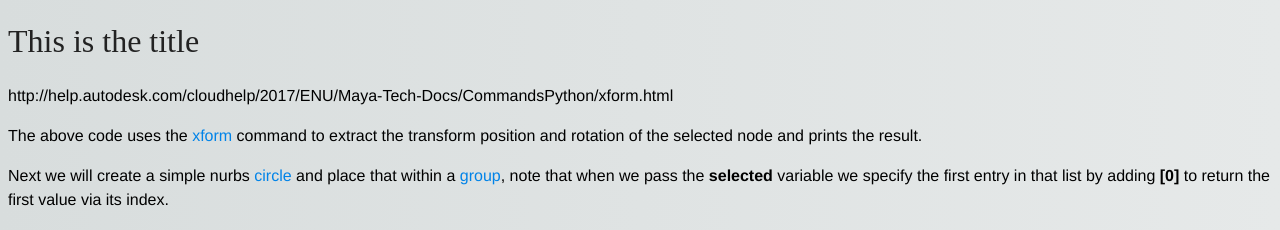
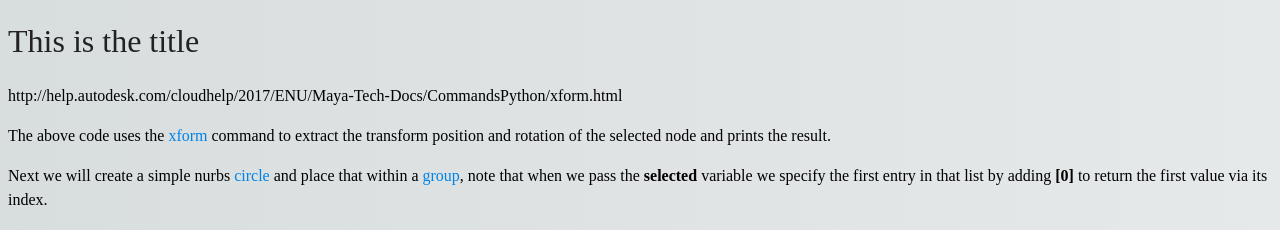
Before and after one commit to learngamedesign/learngamedesign.github.io, a plain HTML site: page index.html in a window 1280 px wide. Shown: the top 230 px of the page. Drawn offline with nearby package versions, Linux system fonts and the light colour scheme; a web font is replaced by a local one.

Commit message:
Add new font face

```diff
--- a/main.css
+++ b/main.css
@@ -1,9 +1,27 @@
+/* latin */
+@font-face {
+    font-family: 'Cabin';
+    font-style: normal;
+    font-weight: 400;
+    src: local('Cabin'), local('Cabin-Regular'), url(https://fonts.gstatic.com/s/cabin/v11/yQOMOX5hR0-6LTD879t-PQ.woff2) format('woff2');
+    unicode-range: U+0000-00FF, U+0131, U+0152-0153, U+02C6, U+02DA, U+02DC, U+2000-206F, U+2074, U+20AC, U+2212, U+2215;
+}
+
 html {
     background-color: #e6e9e9;
     background-image: -webkit-linear-gradient(270deg,rgb(230,233,233) 0%,rgb(216,221,221) 100%);
     background-image: linear-gradient(270deg,rgb(230,233,233) 0%,rgb(216,221,221) 100%);
     -webkit-font-smoothing: antialiased;
 }
+
+body {
+    font-family: Cabin;
+    font-size: 16px;
+    line-height: 1.5em;
+
+}
+
+
 
 #none {
     display:none;
@@ -43,12 +61,6 @@ table.tableizer-table {
 
 }
 
-body {
-    font-family: "Helvetica Neue", Helvetica, Arial, sans-serif;
-    font-size: 16px;
-    line-height: 1.5em;
-
-}
 
 #mainBody{
                 position: absolute;
@@ -147,16 +159,6 @@ div#pop-up {
     margin: 0px;
 }
 
-@font-face {
-    font-family: "GeoSlb712 Md BT";
-    src: url(file:///content\fonts\GSS55_0.otf) format("truetype");
-}
-
-@font-face {
-    font-family: "Neutraface Display Bold";
-    src: url(file:///content\fonts\Neutra2Display-Bold_1.otf) format("truetype");
-}
-
 table {
     border-collapse: collapse;}
 .border {
@@ -193,7 +195,7 @@ h1, h2, h3, h4, h5, h6 {
 
 h1 {
     font-size: 2em;
-    font-family: "Neutraface Display Bold";
+    /* font-family: "Neutraface Display Bold"; */
 }
 
 h2, h3, h4, h5, h6 {
```
